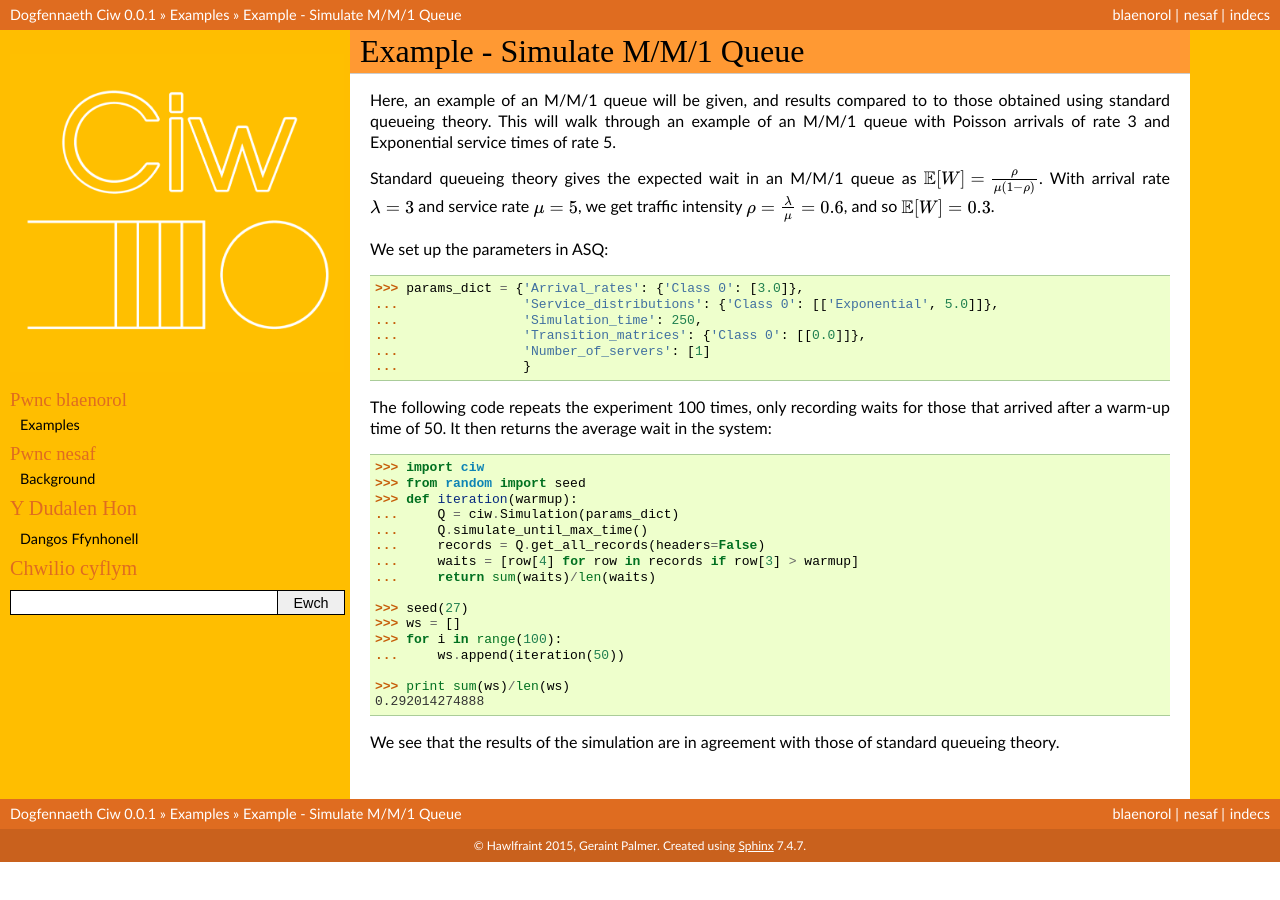
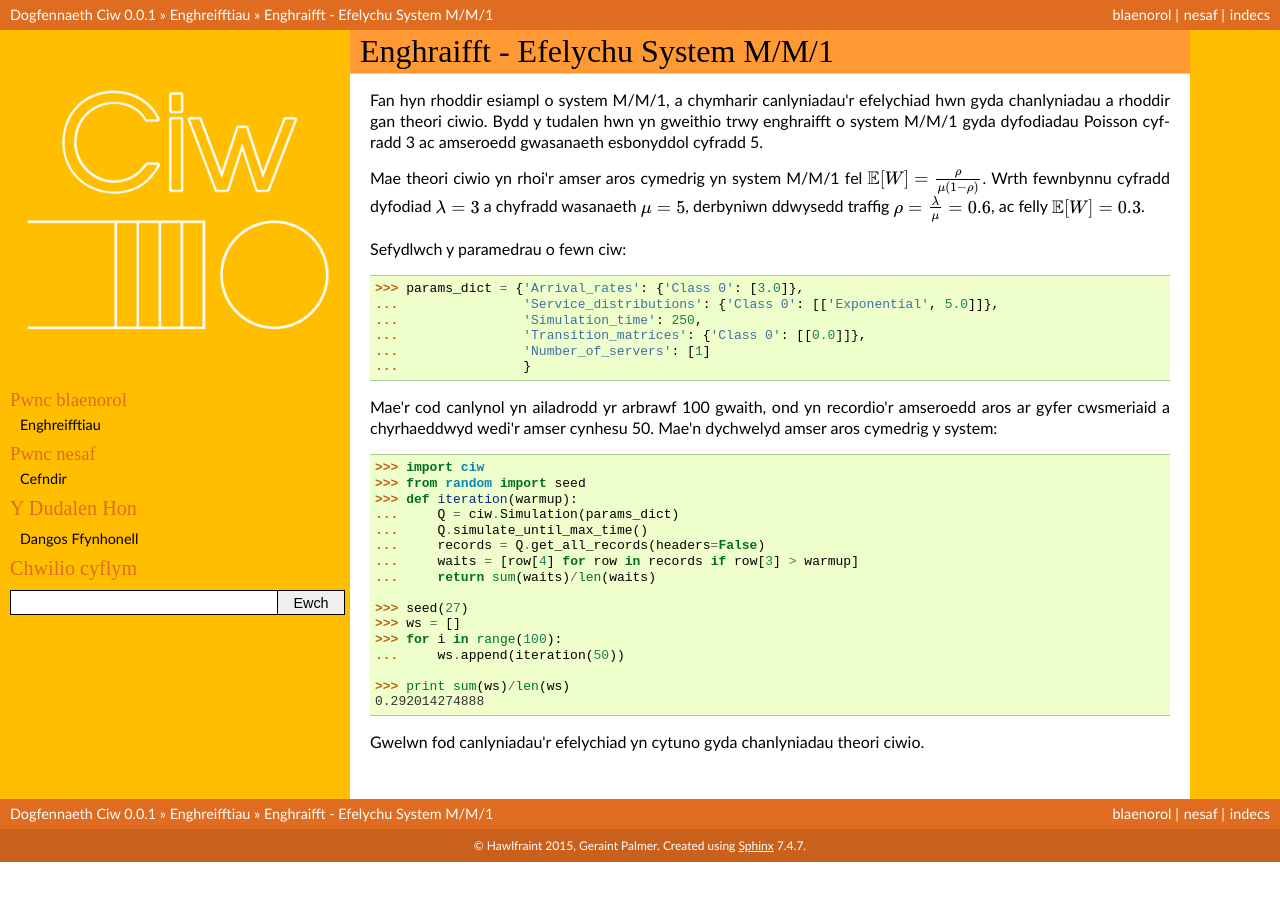
Before and after one commit to CiwPython/Ciw-cy, a Sphinx documentation site: the page built from docs/Examples/mm1.rst, in a window 1280 px wide. Built offline with Sphinx 7.4.7, drawn with Linux system fonts in a browser that asks for light colours.

Commit message:
cyflawni'r cyfieithu

```diff
--- a/docs/Background/index.rst
+++ b/docs/Background/index.rst
@@ -1,7 +1,7 @@
-Background
-==========
+Cefndir
+=======
 
-Contents:
+Cynnwys:
 
 .. toctree::
    :maxdepth: 2
--- a/docs/Examples/index.rst
+++ b/docs/Examples/index.rst
@@ -1,7 +1,7 @@
-Examples
-========
+Enghreifftiau
+=============
 
-Contents:
+Cynnwys:
 
 .. toctree::
    :maxdepth: 2
--- a/docs/Examples/mm1.rst
+++ b/docs/Examples/mm1.rst
@@ -1,15 +1,15 @@
 .. _m-m-1:
 
-==============================
-Example - Simulate M/M/1 Queue
-==============================
+==================================
+Enghraifft - Efelychu System M/M/1
+==================================
 
-Here, an example of an M/M/1 queue will be given, and results compared to to those obtained using standard queueing theory.
-This will walk through an example of an M/M/1 queue with Poisson arrivals of rate 3 and Exponential service times of rate 5.
+Fan hyn rhoddir esiampl o system M/M/1, a chymharir canlyniadau'r efelychiad hwn gyda chanlyniadau a rhoddir gan theori ciwio.
+Bydd y tudalen hwn yn gweithio trwy enghraifft o system M/M/1 gyda dyfodiadau Poisson cyfradd 3 ac amseroedd gwasanaeth esbonyddol cyfradd 5.
 
-Standard queueing theory gives the expected wait in an M/M/1 queue as :math:`\mathbb{E}[W] = \frac{\rho}{\mu(1-\rho)}`. With arrival rate :math:`\lambda = 3` and service rate :math:`\mu = 5`, we get traffic intensity :math:`\rho = \frac{\lambda}{\mu} = 0.6`, and so :math:`\mathbb{E}[W] = 0.3`.
+Mae theori ciwio yn rhoi'r amser aros cymedrig yn system M/M/1 fel :math:`\mathbb{E}[W] = \frac{\rho}{\mu(1-\rho)}`. Wrth fewnbynnu cyfradd dyfodiad :math:`\lambda = 3` a chyfradd wasanaeth :math:`\mu = 5`, derbyniwn ddwysedd traffig  :math:`\rho = \frac{\lambda}{\mu} = 0.6`, ac felly :math:`\mathbb{E}[W] = 0.3`.
 
-We set up the parameters in ASQ::
+Sefydlwch y paramedrau o fewn ciw::
 
     >>> params_dict = {'Arrival_rates': {'Class 0': [3.0]},
     ...                'Service_distributions': {'Class 0': [['Exponential', 5.0]]},
@@ -18,8 +18,8 @@ We set up the parameters in ASQ::
     ...                'Number_of_servers': [1]
     ...                }
 
-The following code repeats the experiment 100 times, only recording waits for those that arrived after a warm-up time of 50.
-It then returns the average wait in the system::
+Mae'r cod canlynol yn ailadrodd yr arbrawf 100 gwaith, ond yn recordio'r amseroedd aros ar gyfer cwsmeriaid a chyrhaeddwyd wedi'r amser cynhesu 50.
+Mae'n dychwelyd amser aros cymedrig y system::
 
     >>> import ciw
     >>> from random import seed
@@ -38,4 +38,4 @@ It then returns the average wait in the system::
     >>> print sum(ws)/len(ws)
     0.292014274888
 
-We see that the results of the simulation are in agreement with those of standard queueing theory.
+Gwelwn fod canlyniadau'r efelychiad yn cytuno gyda chanlyniadau theori ciwio.
```
Also changed, not shown: docs/Background/codestructure.rst (+5 -5 lines), docs/Background/other.rst (+4 -4 lines), docs/Background/threephase.rst (+5 -4 lines).
